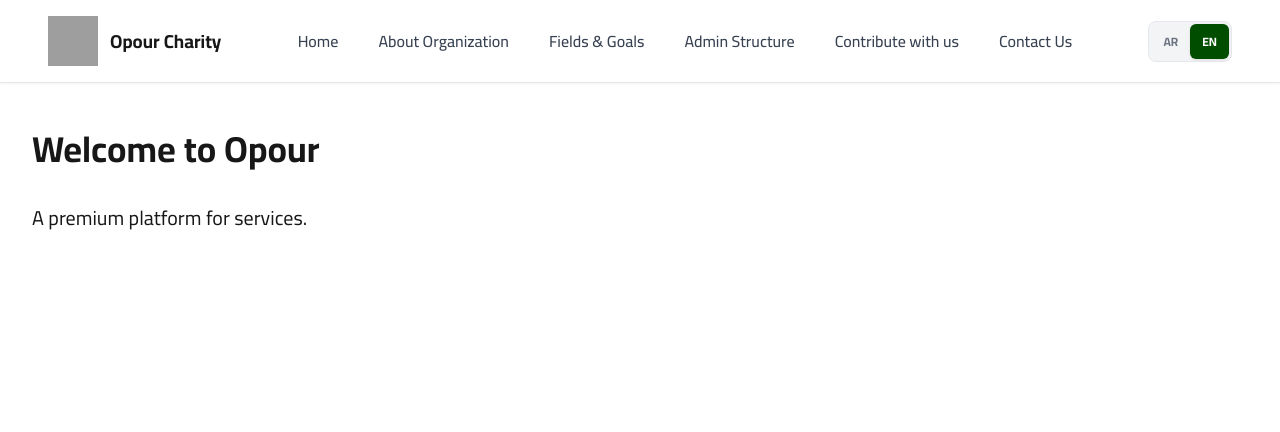
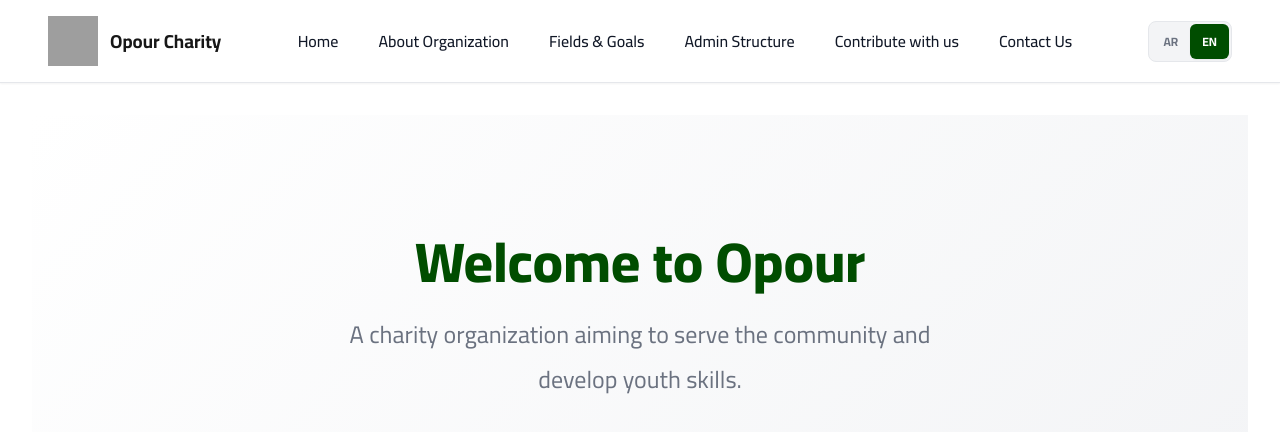
Before and after one commit to Mohayyad-Muawia/opour, a Next.js app: page /en in a window 1280 px wide. Shown: the top 432 px of the page. Built offline with nearby package versions, Linux system fonts and the light colour scheme; grey boxes are pictures that could not be loaded.

Commit message:
refactor: use CSS variables for colors and add Hero component

```diff
--- a/src/app/[locale]/globals.css
+++ b/src/app/[locale]/globals.css
@@ -1,10 +1,38 @@
 :root {
-  --background: #ffffff;
-  --foreground: #171717;
+  /* Core Colors */
+  --bg: #ffffff;
+  --fg: #171717;
+
+  /* Brand Colors */
   --primary: #004d00;
-  --primary-foreground: #ffffff;
+  --primary-fg: #ffffff;
+
+  /* UI Elements */
   --border: #e5e7eb;
-  --shadow: 0 1px 2px 0 rgb(0 0 0 / 0.05);
+  --input: #e5e7eb;
+  --ring: var(--primary);
+
+  /* Muted / Secondary */
+  --muted: #f3f4f6;
+  --muted-fg: #6b7280;
+  --secondary: #f3f4f6;
+  --secondary-fg: #111827;
+
+  /* Accents */
+  --accent: #e5e7eb;
+  --accent-fg: #000000;
+
+  /* Semantic */
+  --destructive: #ef4444;
+  --destructive-fg: #ffffff;
+
+  /* Shadows & Radius */
+  --shadow-sm: 0 1px 2px 0 rgb(0 0 0 / 0.05);
+  --shadow: 0 1px 3px 0 rgb(0 0 0 / 0.1), 0 1px 2px -1px rgb(0 0 0 / 0.1);
+  --shadow-md: 0 4px 6px -1px rgb(0 0 0 / 0.1), 0 2px 4px -2px rgb(0 0 0 / 0.1);
+  --radius: 0.5rem;
+
+  /* Fonts */
   --font-cairo: var(--font-cairo);
 }
 
@@ -21,8 +49,8 @@ body {
 }
 
 body {
-  background: var(--background);
-  color: var(--foreground);
+  background: var(--bg);
+  color: var(--fg);
   font-family: var(--font-cairo), sans-serif;
   -webkit-font-smoothing: antialiased;
   -moz-osx-font-smoothing: grayscale;
--- a/src/app/[locale]/page.tsx
+++ b/src/app/[locale]/page.tsx
@@ -1,13 +1,11 @@
 "use client";
 
-import { useTranslations } from "next-intl";
+import Hero from "@/components/hero/Hero";
 
 export default function Home() {
-  const t = useTranslations("HomePage");
   return (
     <div className="page">
-      <h1 className="title">{t("title")}</h1>
-      <p className="description">{t("description")}</p>
+      <Hero />
     </div>
   );
 }
--- /dev/null
+++ b/src/components/hero/Hero.tsx
@@ -0,0 +1,12 @@
+import "./hero.css";
+import { useTranslations } from "next-intl";
+
+export default function Hero() {
+  const t = useTranslations("Hero");
+  return (
+    <div className="hero">
+      <h1 className="title">{t("title")}</h1>
+      <p className="subtitle">{t("subtitle")}</p>
+    </div>
+  );
+}
--- /dev/null
+++ b/src/components/hero/hero.css
@@ -0,0 +1,24 @@
+.hero {
+  display: flex;
+  flex-direction: column;
+  align-items: center;
+  justify-content: center;
+  text-align: center;
+  padding: 5rem 2rem;
+  background: linear-gradient(135deg, var(--bg) 0%, var(--muted) 100%);
+  min-height: 400px;
+
+  .title {
+    font-size: 3.5rem;
+    font-weight: 800;
+    color: var(--primary);
+    margin-bottom: 1rem;
+    line-height: 1.2;
+  }
+
+  .subtitle {
+    font-size: 1.5rem;
+    color: var(--muted-fg);
+    max-width: 600px;
+  }
+}
--- a/src/components/nav/nav.css
+++ b/src/components/nav/nav.css
@@ -3,9 +3,9 @@
   align-items: center;
   justify-content: space-between;
   padding: 1rem 1.5rem;
-  background-color: #ffffff;
+  background-color: var(--bg);
   border-bottom: 1px solid var(--border);
-  box-shadow: var(--shadow);
+  box-shadow: var(--shadow-sm);
   position: sticky;
   top: 0;
   z-index: 50;
@@ -22,9 +22,9 @@
 
     .toggle {
       display: flex;
-      background-color: #f3f4f6;
+      background-color: var(--muted);
       border: 1px solid var(--border);
-      border-radius: 0.5rem;
+      border-radius: var(--radius);
       padding: 2px;
       overflow: hidden;
 
@@ -35,17 +35,17 @@
         font-weight: 700;
         text-transform: uppercase;
         transition: all 0.3s ease;
-        color: #6b7280;
+        color: var(--muted-fg);
 
         &.active {
           background-color: var(--primary);
-          color: #ffffff;
-          box-shadow: 0 1px 3px 0 rgb(0 0 0 / 0.1);
+          color: var(--primary-fg);
+          box-shadow: var(--shadow-sm);
         }
 
         &:not(.active):hover {
-          color: #000000;
-          background-color: #e5e7eb;
+          color: var(--accent-fg);
+          background-color: var(--accent);
         }
       }
     }
@@ -56,7 +56,9 @@
     align-items: center;
     gap: 1.5rem;
     font-weight: 500;
-    color: #374151;
+    color: var(
+      --secondary-fg
+    ); /* Will update to variable if needed, but gray-700 is usually secondary text */
 
     @media (min-width: 1024px) {
       display: flex;
@@ -80,7 +82,7 @@
 
         .subtext {
           font-size: 10px;
-          color: #9ca3af;
+          color: var(--muted-fg);
           font-weight: 400;
           line-height: 1;
           margin-top: 2px;
@@ -113,7 +115,7 @@
 
       .subtitle {
         font-size: 10px;
-        color: #9ca3af;
+        color: var(--muted-fg);
         font-weight: 700;
         margin-top: -2px;
         line-height: 1;
@@ -128,12 +130,12 @@
       display: flex;
       align-items: center;
       justify-content: center;
-      border: 2px solid #f9fafb;
-      box-shadow: 0 4px 6px -1px rgb(0 0 0 / 0.1);
+      border: 2px solid var(--bg);
+      box-shadow: var(--shadow);
       transition: all 0.3s ease;
 
       .letter {
-        color: #ffffff;
+        color: var(--primary-fg);
         font-size: 1.5rem;
         font-weight: 700;
       }
--- a/src/messages/ar.json
+++ b/src/messages/ar.json
@@ -10,6 +10,10 @@
     "english": "EN",
     "arabic": "AR"
   },
+  "Hero": {
+    "title": "مرحباً بكم في أوبور",
+    "subtitle": "منظمة خيرية تهدف لخدمة المجتمع وتطوير مهارات الشباب."
+  },
   "HomePage": {
     "title": "مرحباً بكم في أوبور",
     "description": "منصة متميزة للخدمات."
--- a/src/messages/en.json
+++ b/src/messages/en.json
@@ -10,6 +10,10 @@
     "english": "EN",
     "arabic": "AR"
   },
+  "Hero": {
+    "title": "Welcome to Opour",
+    "subtitle": "A charity organization aiming to serve the community and develop youth skills."
+  },
   "HomePage": {
     "title": "Welcome to Opour",
     "description": "A premium platform for services."
```
